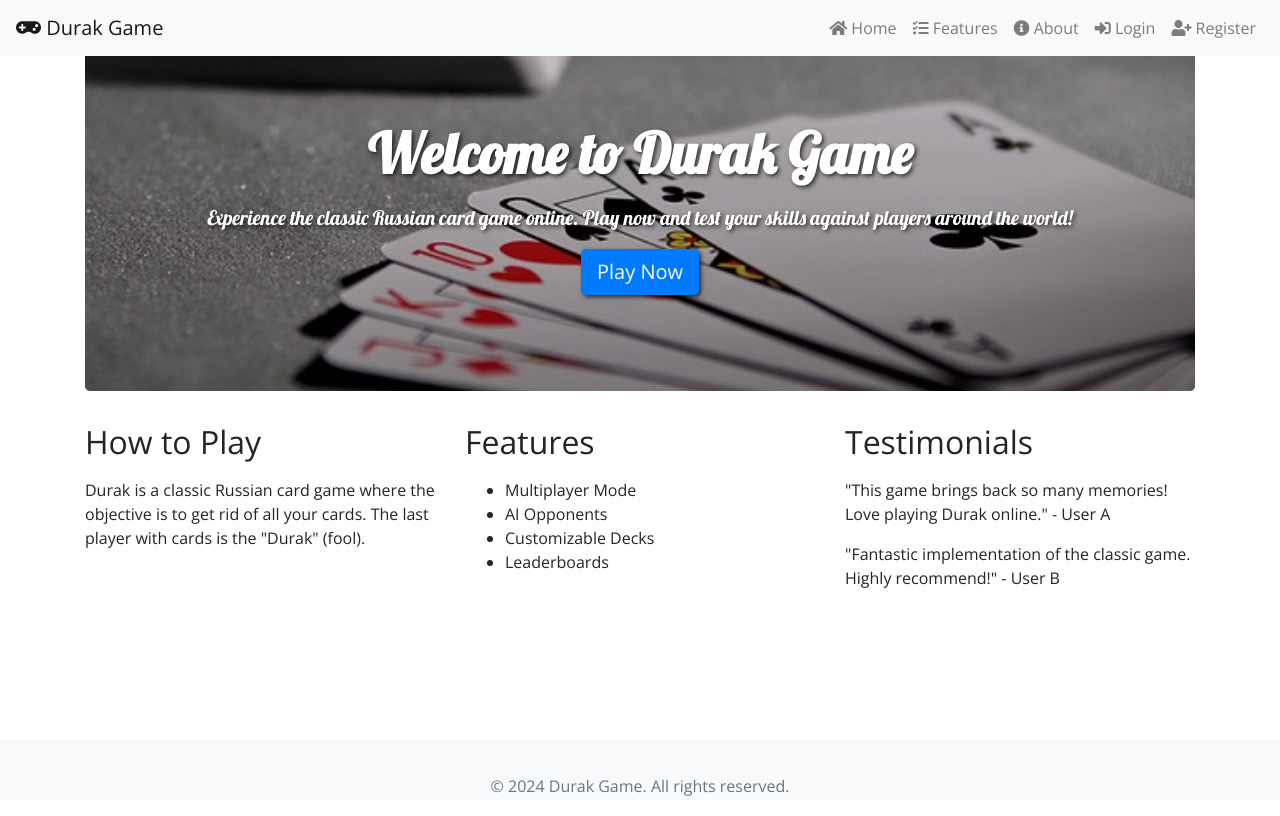
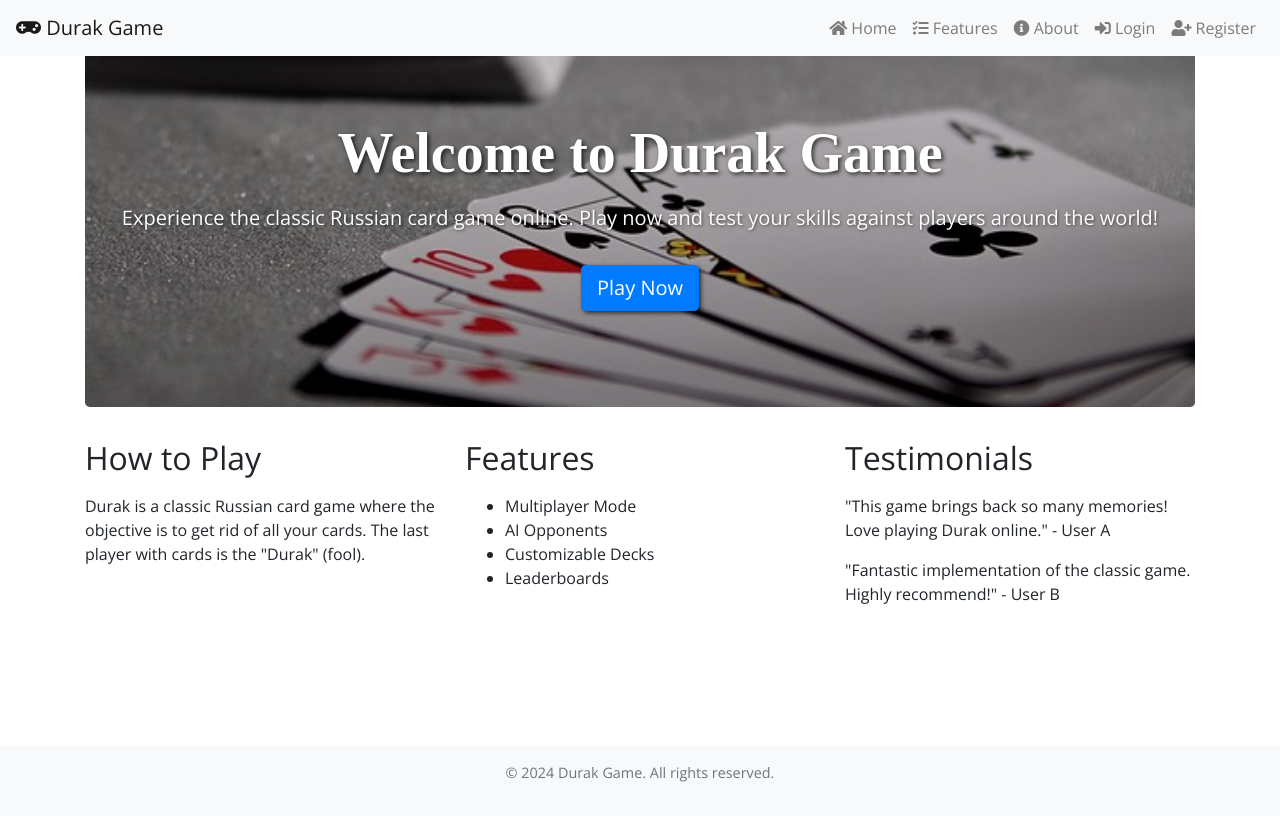
Before and after one commit to VasylFId/-durak-card-game-, a Flask app: template app/templates/home.html in a window 1280 px wide. After the commit the page ends 782 px from the top, so only its background shows below. Run offline with Flask 3, Linux system fonts and the light colour scheme; the template is opened without the code that fills it, so the values that code supplies are empty; some libraries are stand-ins or nearby versions.

Commit message:
Update styles.css

```diff
--- a/app/static/css/styles.css
+++ b/app/static/css/styles.css
@@ -1,5 +1,12 @@
 /* Import Google Fonts */
 @import url('https://fonts.googleapis.com/css2?family=Lobster&family=Open+Sans:wght@400;700&display=swap');
+
+html, body {
+    height: 100%;
+    margin: 0;
+    display: flex;
+    flex-direction: column;
+}
 
 body {
     font-family: 'Open Sans', sans-serif;
@@ -9,9 +16,15 @@ h1, h2 {
     margin-bottom: 1rem;
 }
 
-h1.jumbotron-heading, .jumbotron p.lead {
-    font-family: 'Lobster', cursive;
+h1.jumbotron-heading {
+    font-family: 'Playfair Display', serif;
     text-shadow: 2px 2px 4px rgba(0, 0, 0, 0.7);
+}
+
+.jumbotron p.lead {
+    font-family: 'Open Sans', sans-serif;
+    font-weight: 300;
+    text-shadow: 1px 1px 3px rgba(0, 0, 0, 0.5);
 }
 
 .btn-lg {
@@ -19,12 +32,26 @@ h1.jumbotron-heading, .jumbotron p.lead {
 }
 
 .footer {
-    position: absolute;
-    bottom: 0;
-    width: 100%;
-    height: 60px;
-    line-height: 60px; /* Vertically center the text there */
-    background-color: #f5f5f5;
+    background-color: #333;
+    color: #bbb;
+    text-align: center;
+    font-size: 0.9rem;
+    margin-top: auto;
+    padding: 1rem 0;
+}
+
+.footer a {
+    color: #bbb;
+    margin: 0 0.5rem;
+    text-decoration: none;
+}
+
+.footer a:hover {
+    color: #fff;
+}
+
+.footer p {
+    margin: 0;
 }
 
 .jumbotron {
@@ -43,6 +70,7 @@ h1.jumbotron-heading, .jumbotron p.lead {
 .jumbotron p.lead {
     font-size: 1.25rem;
     font-weight: 300;
+    margin-bottom: 2rem;
 }
 
 .jumbotron .btn-primary {
@@ -66,13 +94,14 @@ h1.jumbotron-heading, .jumbotron p.lead {
     right: 30px;
     z-index: 99;
     font-size: 18px;
-    border: none;
+    border: 2px solid white;
     outline: none;
     background-color: #007bff;
     color: white;
     cursor: pointer;
-    padding: 15px;
-    border-radius: 4px;
+    padding: 10px;
+    border-radius: 50%;
+    box-shadow: 0 0 10px rgba(0, 0, 0, 0.3);
 }
 
 #goTopBtn:hover {
```
